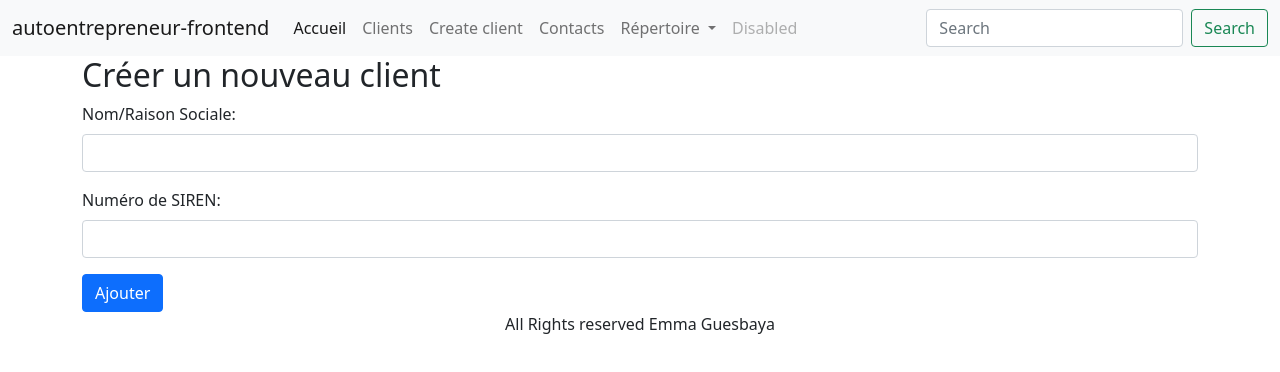
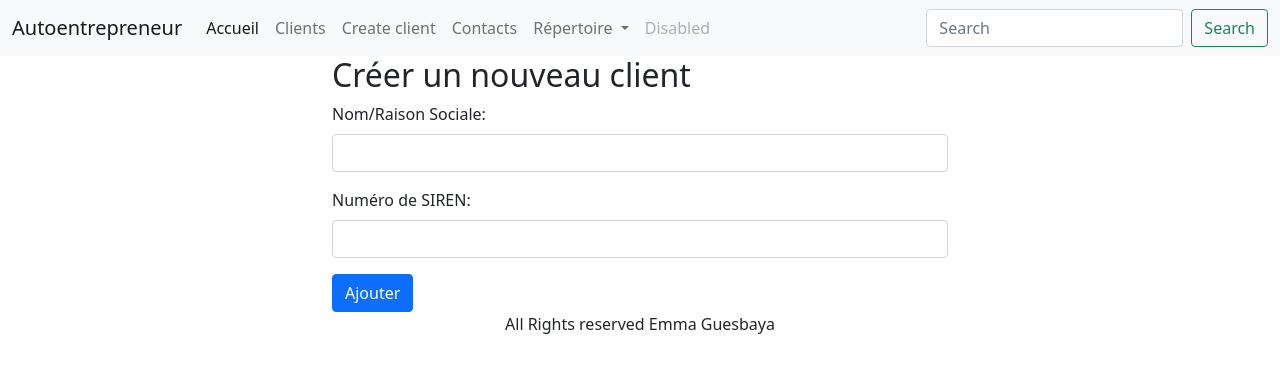
Before and after one commit to eguesbaya/autoentrepreneur-frontend, an Angular app: page /create-client in a window 1280 px wide. Shown: the top 372 px of the page. Built offline with nearby package versions, Linux system fonts and the light colour scheme.

Commit message:
create form works

```diff
--- a/src/app/app.component.ts
+++ b/src/app/app.component.ts
@@ -6,5 +6,5 @@ import { Component } from '@angular/core';
   styleUrls: ['./app.component.css']
 })
 export class AppComponent {
-  title = 'autoentrepreneur-frontend';
+  title = 'Autoentrepreneur';
 }
--- a/src/app/client.service.ts
+++ b/src/app/client.service.ts
@@ -16,4 +16,9 @@ export class ClientService {
     return this.HttpClient.get<Client[]>(this.baseURL);
   }
 
+  createClient(client: Client): Observable<Object> {
+    return this.HttpClient.post(this.baseURL, client);
+
+  }
+
 }
--- a/src/app/create-client/create-client.component.html
+++ b/src/app/create-client/create-client.component.html
@@ -1,4 +1,4 @@
-<section class="container">
+<section class="container col-6">
     <h2>Créer un nouveau client</h2>
 
     <form (ngSubmit) = "onSubmit()">
--- a/src/app/create-client/create-client.component.ts
+++ b/src/app/create-client/create-client.component.ts
@@ -1,5 +1,7 @@
 import { Component, OnInit } from '@angular/core';
+import { Router } from '@angular/router';
 import { Client } from '../client';
+import { ClientService } from '../client.service';
 
 @Component({
   selector: 'app-create-client',
@@ -10,12 +12,28 @@ export class CreateClientComponent implements OnInit {
 
   client: Client = new Client();
 
-  constructor() { }
+  constructor(private clientService: ClientService,
+    private router: Router) { }
+
+  saveClient() {
+    this.clientService.createClient(this.client).subscribe(data => {
+      console.log(data);
+      this.goToClientList();
+    },
+      error => console.log(error)
+    );
+  }
+
+  goToClientList() {
+    this.router.navigate(['/clients']);
+  }
 
   ngOnInit(): void {
   }
 
-  onSubmit():any {
+  onSubmit(): any {
+    console.log(this.client);
+    this.saveClient();
 
   }
 
```
